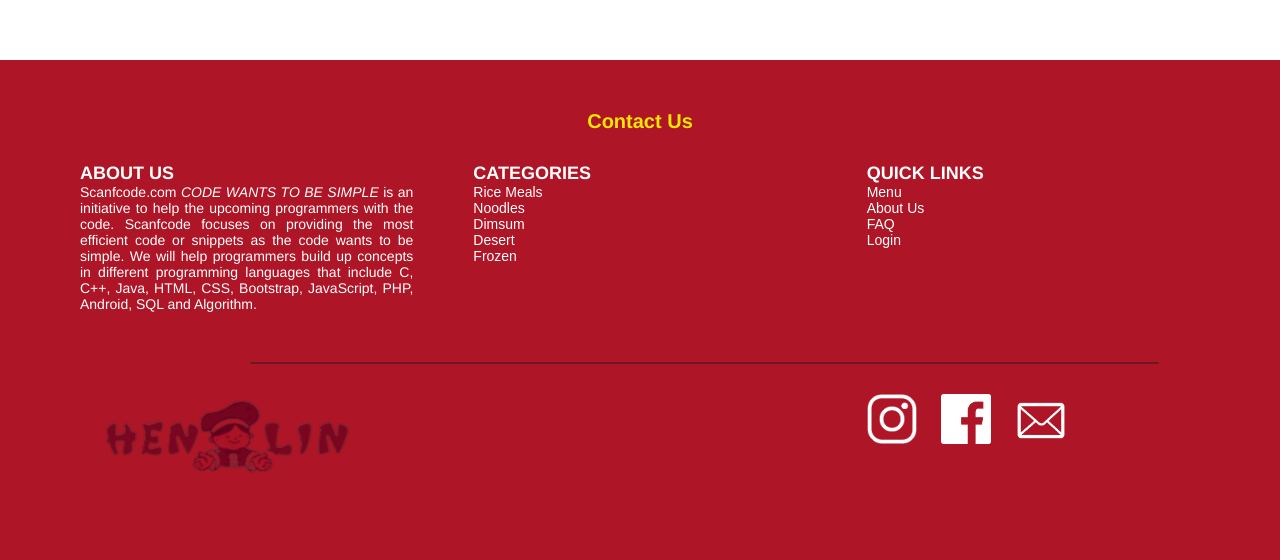
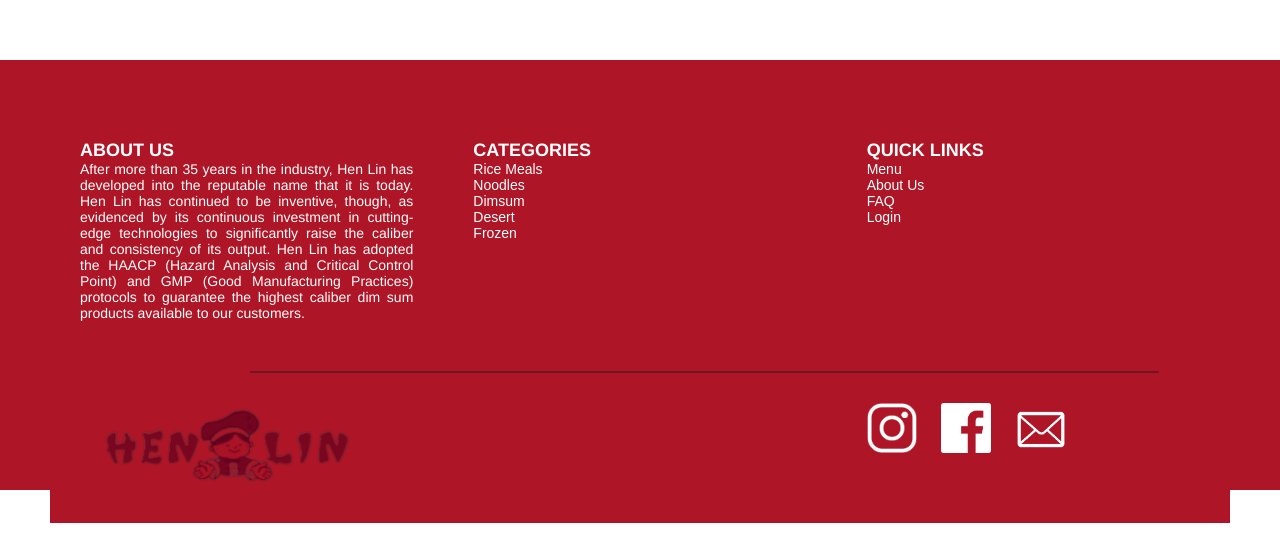
Before and after one commit to Curious-person/WebDevProject, a plain HTML site: page index.html in a window 1280 px wide. Shown: the part 1540-2100 px from the top of the page. After the commit the page ends 2077 px from the top, so only its background shows below. Drawn offline with Linux system fonts and the light colour scheme.

Commit message:
chore: Update footer elements and styles

```diff
--- a/index.html
+++ b/index.html
@@ -6,6 +6,7 @@
     <link rel="stylesheet" href="https://cdnjs.cloudflare.com/ajax/libs/font-awesome/6.5.2/css/all.min.css" integrity="sha512-SnH5WK+bZxgPHs44uWIX+LLJAJ9/2PkPKZ5QiAj6Ta86w+fsb2TkcmfRyVX3pBnMFcV7oQPJkl9QevSCWr3W6A==" crossorigin="anonymous" referrerpolicy="no-referrer" />
     <title>Hen Lin</title>
     <link rel="stylesheet" href="styles.css">
+    <link rel="icon" src="benchmark.png" type="image/png">
 </head>
 <body>
 <div id="main_contents">
@@ -130,11 +131,11 @@
 
 <footer>
     <div class="footerGrid">
-        <h1 class="footername"> Contact Us</h1>
+
             <div class="flex-container">
                 <div class="flex-item">
                     <h2> ABOUT US </h2>
-                    <p id="aboutus_footer"> Scanfcode.com <i>CODE WANTS TO BE SIMPLE </i> is an initiative  to help the upcoming programmers with the code. Scanfcode focuses on providing the most efficient code or snippets as the code wants to be simple. We will help programmers build up concepts in different programming languages that include C, C++, Java, HTML, CSS, Bootstrap, JavaScript, PHP, Android, SQL and Algorithm.
+                    <p id="aboutus_footer">  After more than 35 years in the industry, Hen Lin has developed into the reputable name that it is today.  Hen Lin has continued to be inventive, though, as evidenced by its continuous investment in cutting-edge technologies to significantly raise the caliber and consistency of its output.  Hen Lin has adopted the HAACP (Hazard Analysis and Critical Control Point) and GMP (Good Manufacturing Practices) protocols to guarantee the highest caliber dim sum products available to our customers.
                     </p>
 
                 </div>
@@ -163,7 +164,7 @@
 
             <hr id="hr_footer">
 
-            <div class="flex-container">
+            <div class="flex-container-alt">
 
                 <div class="flex-item">
                     <img class="logored" src="henlinered.png" alt="logo">
--- a/styles.css
+++ b/styles.css
@@ -282,7 +282,7 @@ footer {
 .footerGrid {
 
   background-color: #AE1526;
-  height: 500px;
+  height: 430px;
   padding: 50px;
   margin-top: -100px;
   clear: both;
@@ -302,13 +302,24 @@ footer {
   justify-content: space-between;
   background-color: #AE1526;
   color: #ffffff;
-  border: #FCE604;
+
+}
+
+.flex-container-alt {
+  display: flex;
+  width: 100%;
+  height: 150px;
+  justify-content: space-between;
+  background-color: #AE1526;
+  color: #ffffff;
+
 }
 
 .flex-item {
   flex: 1;
   margin: 10px;
   padding: 20px;
+
 }
 
 .flex-item h2 {
```
Also changed, not shown: benchmark.png (added).
